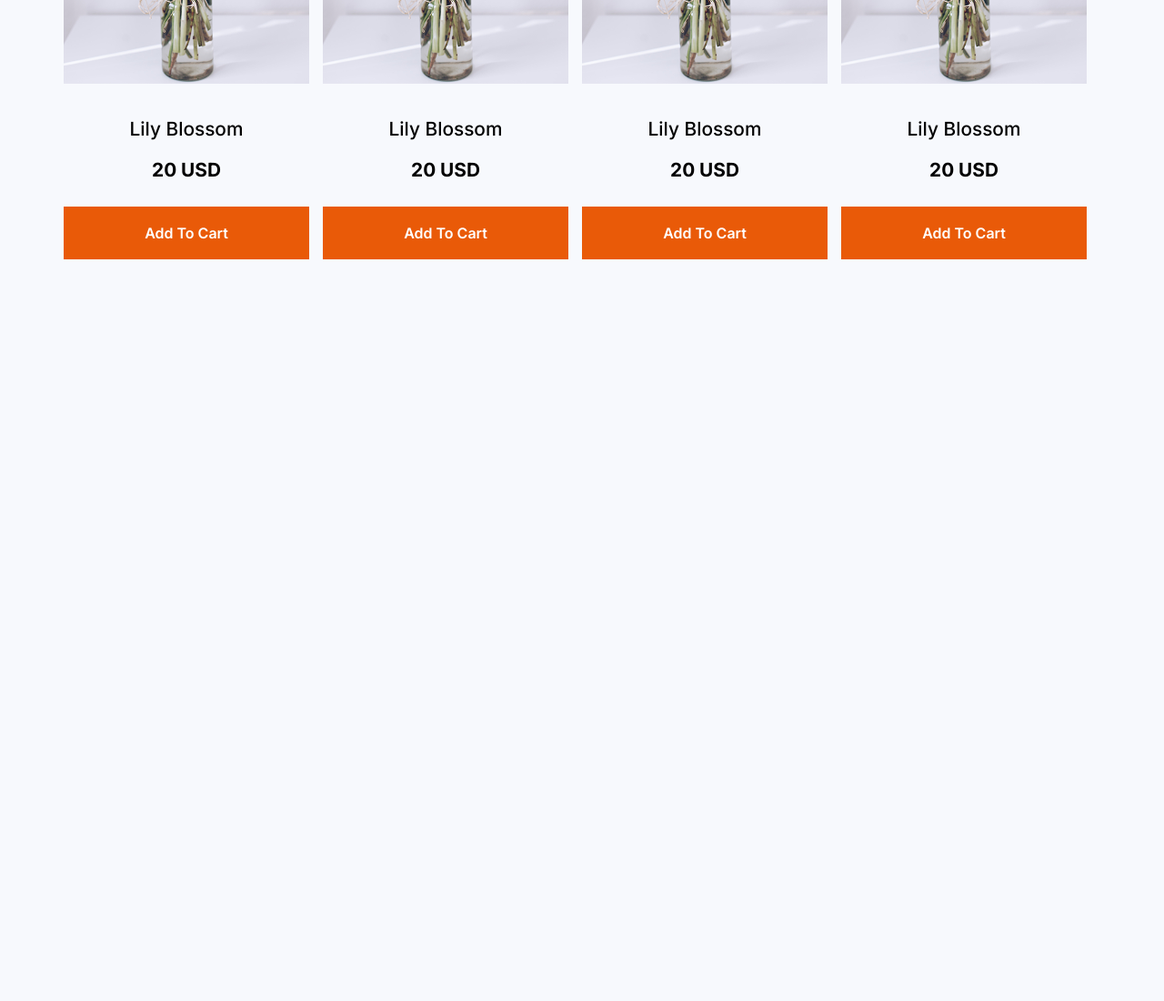
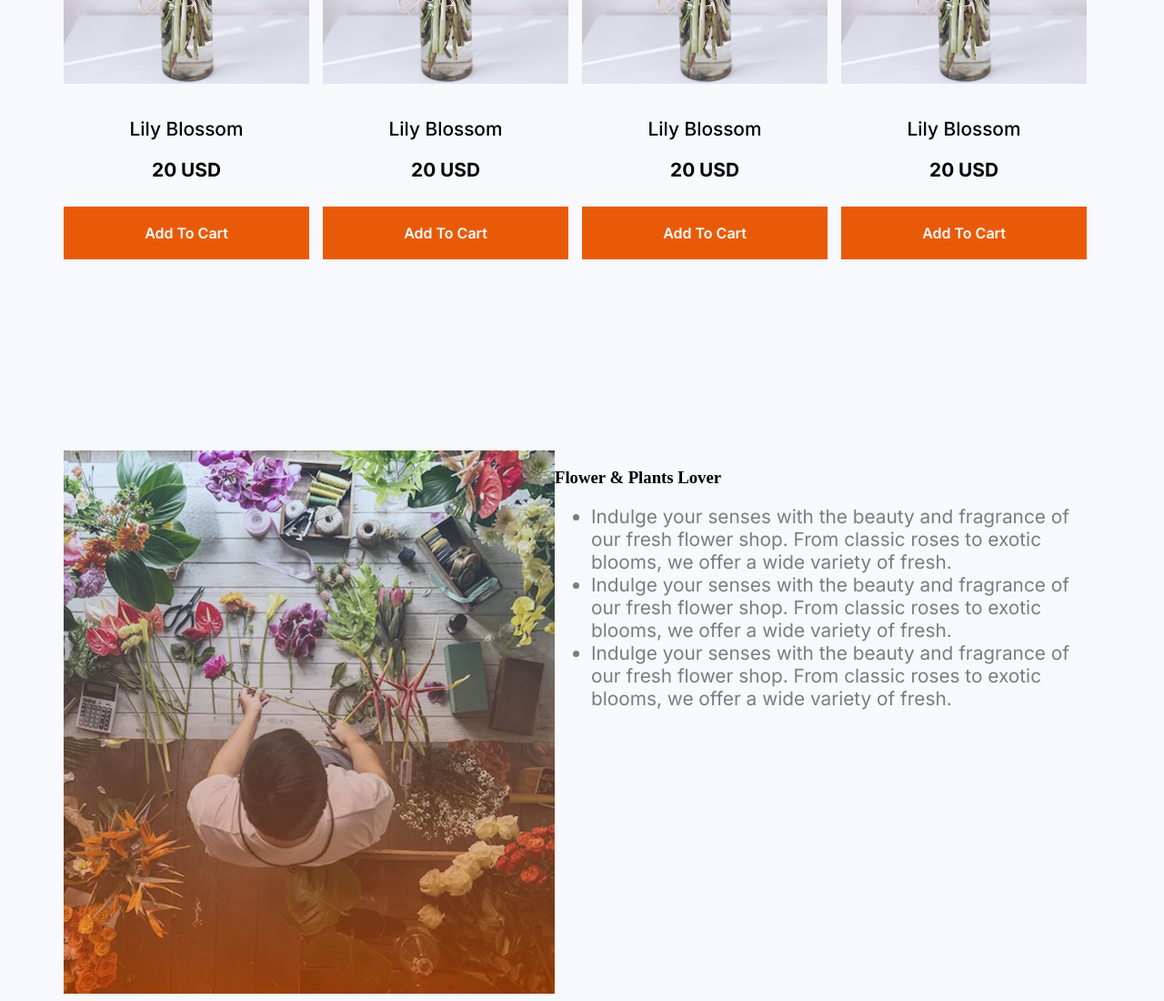
Before and after one commit to zarin-anjum/assignment-02, a plain HTML site: page index.html in a window 1280 px wide. Shown: the part 1660-2760 px from the top of the page at 91% size. Before the commit the page ends 1953 px from the top, so only its background shows below. Drawn offline with Linux system fonts and the light colour scheme.

Commit message:
started plants-lover section

```diff
--- a/index.html
+++ b/index.html
@@ -83,6 +83,19 @@
                 </div>
             </div>
         </section>
+        <section class="plants-lover-container">
+            <div class="plants-lover">
+                <img src="assets/flower-store.png" alt="" class="plants-lover-image">
+                <div class="shop-benefits">
+                    <h3 class="shop-benefit-title">Flower & Plants Lover</h3>
+                    <ul class="benefit-description section-description">
+                        <li>Indulge your senses with the beauty and fragrance of our fresh flower shop. From classic roses to exotic blooms, we offer a wide variety of fresh.</li>
+                        <li>Indulge your senses with the beauty and fragrance of our fresh flower shop. From classic roses to exotic blooms, we offer a wide variety of fresh.</li>
+                        <li>Indulge your senses with the beauty and fragrance of our fresh flower shop. From classic roses to exotic blooms, we offer a wide variety of fresh.</li>
+                    </ul>
+                </div>
+            </div>
+        </section>
     </main>
     <footer></footer>
 </body>
--- a/styles/flowers.css
+++ b/styles/flowers.css
@@ -157,6 +157,22 @@
     font-size: 1rem;
 }
 
+.plants-lover-container{
+    max-width: 1140px;
+    margin: 0 auto;
+    margin-top: 210px;
+}
+
+.plants-lover{
+    display: flex;
+}
+
+.plants-lover-image{
+    width: 50%;
+    height: 597px;
+
+}
+
 @media screen and (max-width: 576px) {
     .hide-on-mobile{
         display: none;
@@ -235,6 +251,7 @@
 
     .flower-shop-container{
         max-width: 100%;
+        margin-top: 60px;
     }
 
     .flower-shop-title{
@@ -249,6 +266,8 @@
         gap: 30px 16px;
         justify-content: center;
         padding: 0 14px;
+        /* margin-right: 0; */
+        margin-left: 6px;
     }
 
     .cards{
```
